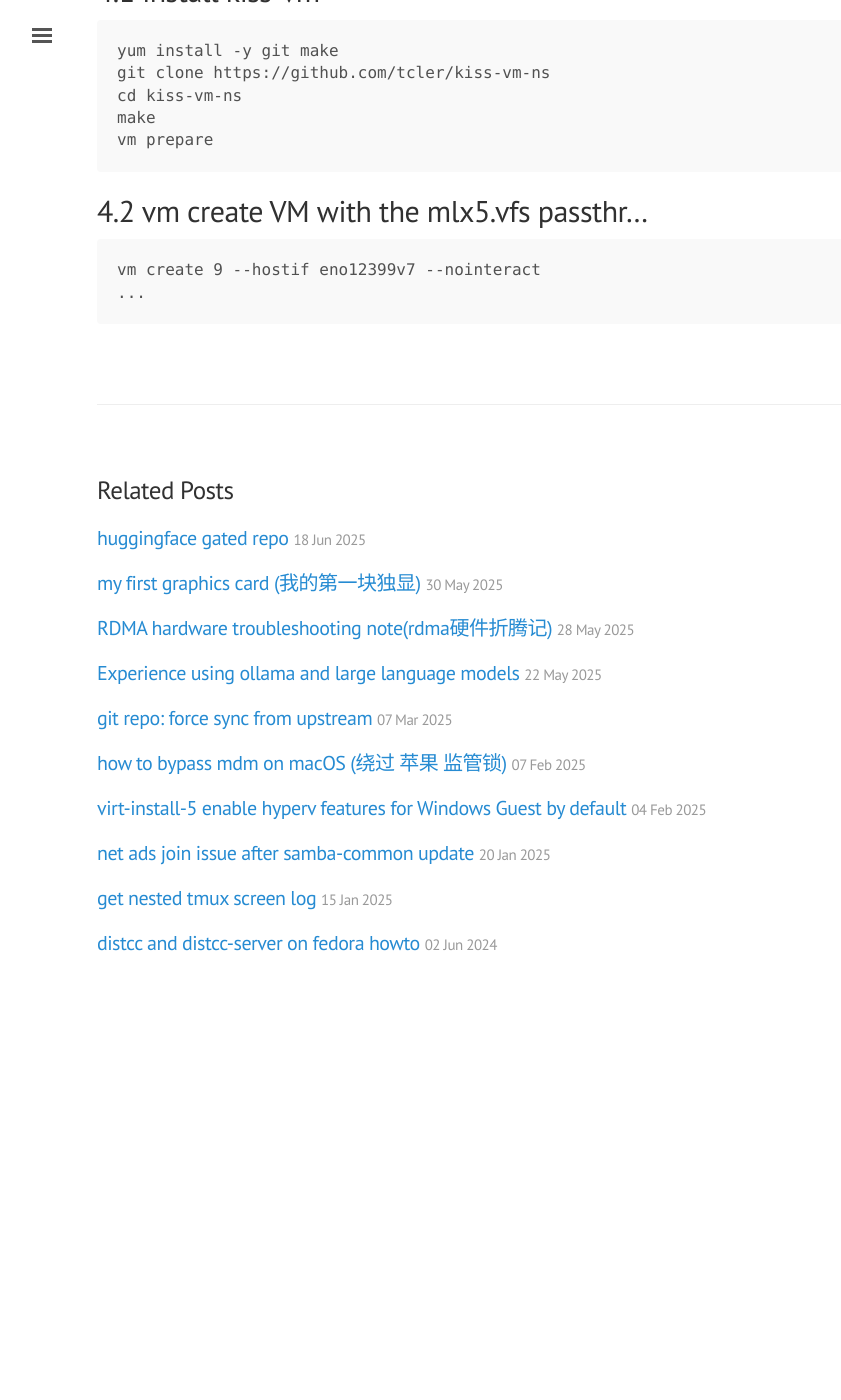
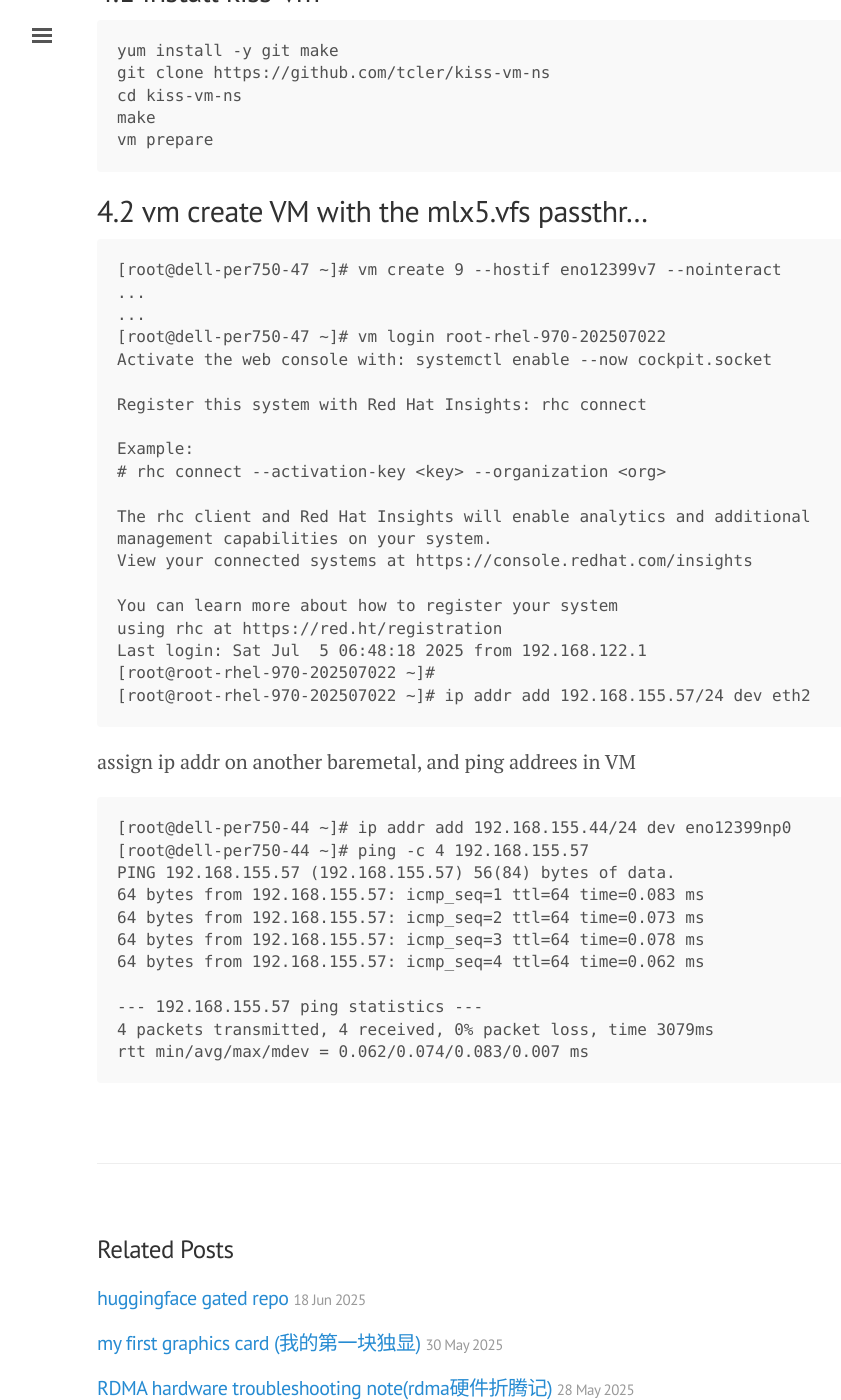
Before and after one commit to tcler/tcler.github.io, a Jekyll site: the page built from _posts/2025-07-05-configure-SR-IOV-for-ConnectX-5-ethernet-on-Linux.md, in a window 1280 px wide and 1400 px high, scrolled down 3468 px. Shown: the whole window, without its empty margins (3-844 px from the left). Built offline with Jekyll 4.4.1, drawn with Linux system fonts in a browser that asks for light colours; before the commit the page ends 4484 px from its top, so only the background shows below that.

Commit message:
Update 2025-07-05-configure-SR-IOV-for-ConnectX-5-ethernet-on-Linux.md

````diff
--- a/_posts/2025-07-05-configure-SR-IOV-for-ConnectX-5-ethernet-on-Linux.md
+++ b/_posts/2025-07-05-configure-SR-IOV-for-ConnectX-5-ethernet-on-Linux.md
@@ -130,6 +130,39 @@ vm prepare
 
 ## 4.2 vm create VM with the mlx5.vfs passthr...
 ```
-vm create 9 --hostif eno12399v7 --nointeract
+[root@dell-per750-47 ~]# vm create 9 --hostif eno12399v7 --nointeract
 ...
+...
+[root@dell-per750-47 ~]# vm login root-rhel-970-202507022
+Activate the web console with: systemctl enable --now cockpit.socket
+
+Register this system with Red Hat Insights: rhc connect
+
+Example:
+# rhc connect --activation-key <key> --organization <org>
+
+The rhc client and Red Hat Insights will enable analytics and additional
+management capabilities on your system.
+View your connected systems at https://console.redhat.com/insights
+
+You can learn more about how to register your system
+using rhc at https://red.ht/registration
+Last login: Sat Jul  5 06:48:18 2025 from 192.168.122.1
+[root@root-rhel-970-202507022 ~]#
+[root@root-rhel-970-202507022 ~]# ip addr add 192.168.155.57/24 dev eth2
 ```
+
+assign ip addr on another baremetal, and ping addrees in VM
+```
+[root@dell-per750-44 ~]# ip addr add 192.168.155.44/24 dev eno12399np0
+[root@dell-per750-44 ~]# ping -c 4 192.168.155.57
+PING 192.168.155.57 (192.168.155.57) 56(84) bytes of data.
+64 bytes from 192.168.155.57: icmp_seq=1 ttl=64 time=0.083 ms
+64 bytes from 192.168.155.57: icmp_seq=2 ttl=64 time=0.073 ms
+64 bytes from 192.168.155.57: icmp_seq=3 ttl=64 time=0.078 ms
+64 bytes from 192.168.155.57: icmp_seq=4 ttl=64 time=0.062 ms
+
+--- 192.168.155.57 ping statistics ---
+4 packets transmitted, 4 received, 0% packet loss, time 3079ms
+rtt min/avg/max/mdev = 0.062/0.074/0.083/0.007 ms
+```
````
